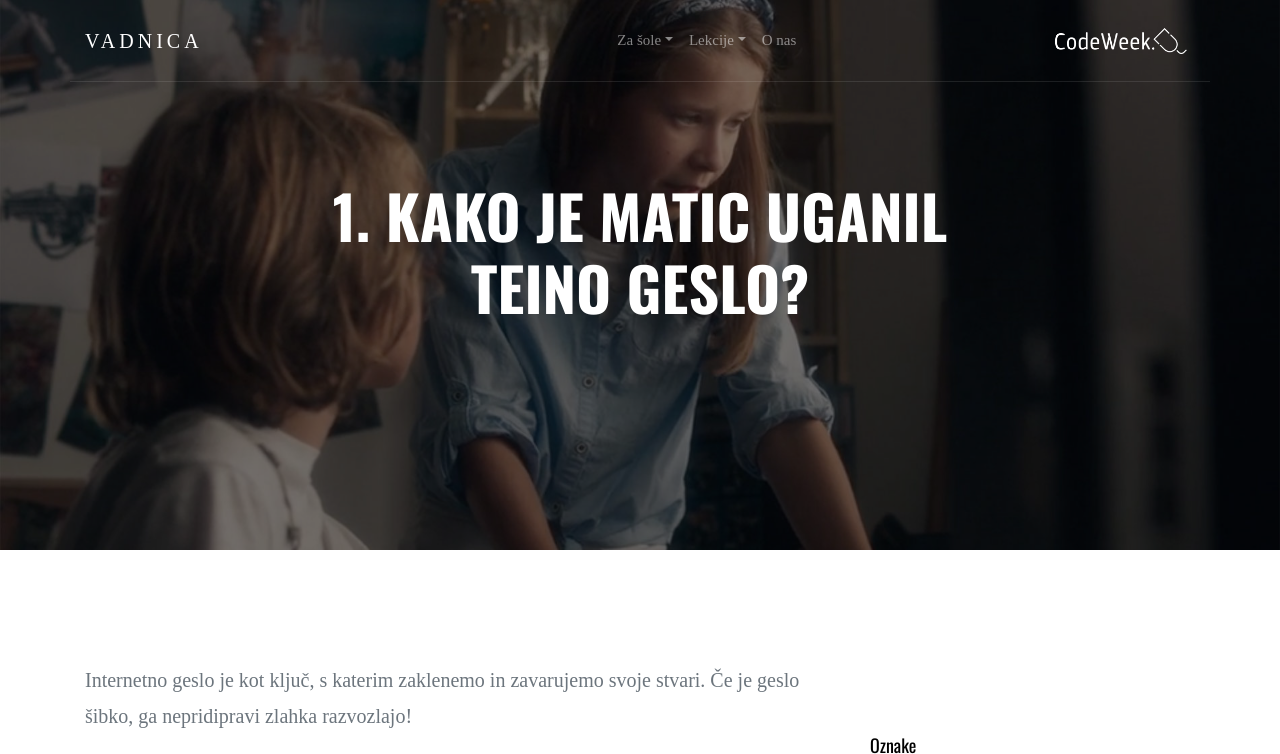
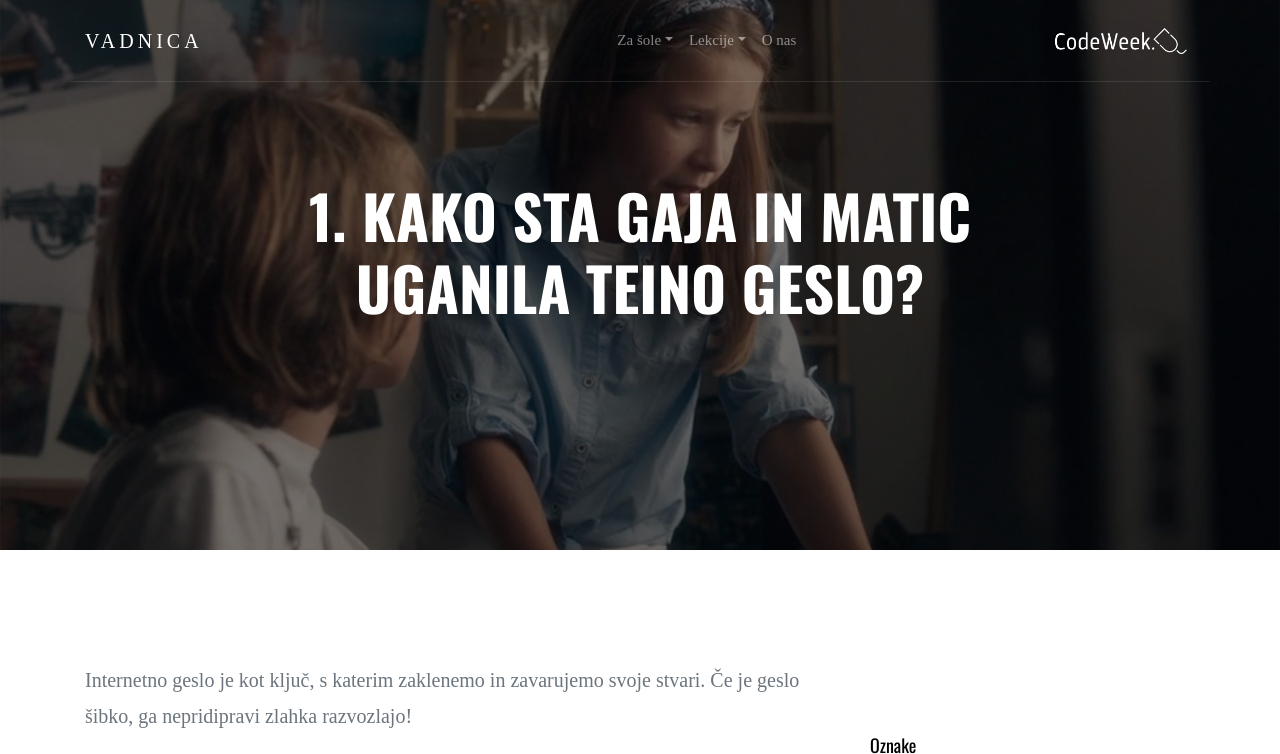
Before and after one commit to codeweeksi/gajin-svet, a Jekyll site: the page built from _posts/2018-07-01-prva-lekcija.md, in a window 1280 px wide and 900 px high, cut to the strip 0-754 px from the top of the window. Built offline with Jekyll 4.4.1, drawn with Linux system fonts in a browser that asks for light colours; some web fonts are replaced; comment, search, counter and statistics services are not loaded.

Commit message:
edited title

```diff
--- a/_posts/2018-07-01-prva-lekcija.md
+++ b/_posts/2018-07-01-prva-lekcija.md
@@ -1,7 +1,7 @@
 ---
 layout: post
-title:  "1. Kako je Matic uganil Teino geslo?"
-permalink: /vadnica/lekcije/kako-je-matic-uganil-teino-geslo/
+title:  "1. Kako sta Gaja in Matic uganila Teino geslo?"
+permalink: /vadnica/lekcije/kako-sta-gaja-in-matic-uganila-teino-geslo/
 tags: [geslo, varnost]
 image: "assets/images/gaja-matic-geslo-film.jpg"
 excerpt: "Internetno geslo je kot ključ, s katerim zaklenemo in zavarujemo svoje stvari. Če je geslo šibko, ga nepridipravi zlahka razvozlajo!"
```
